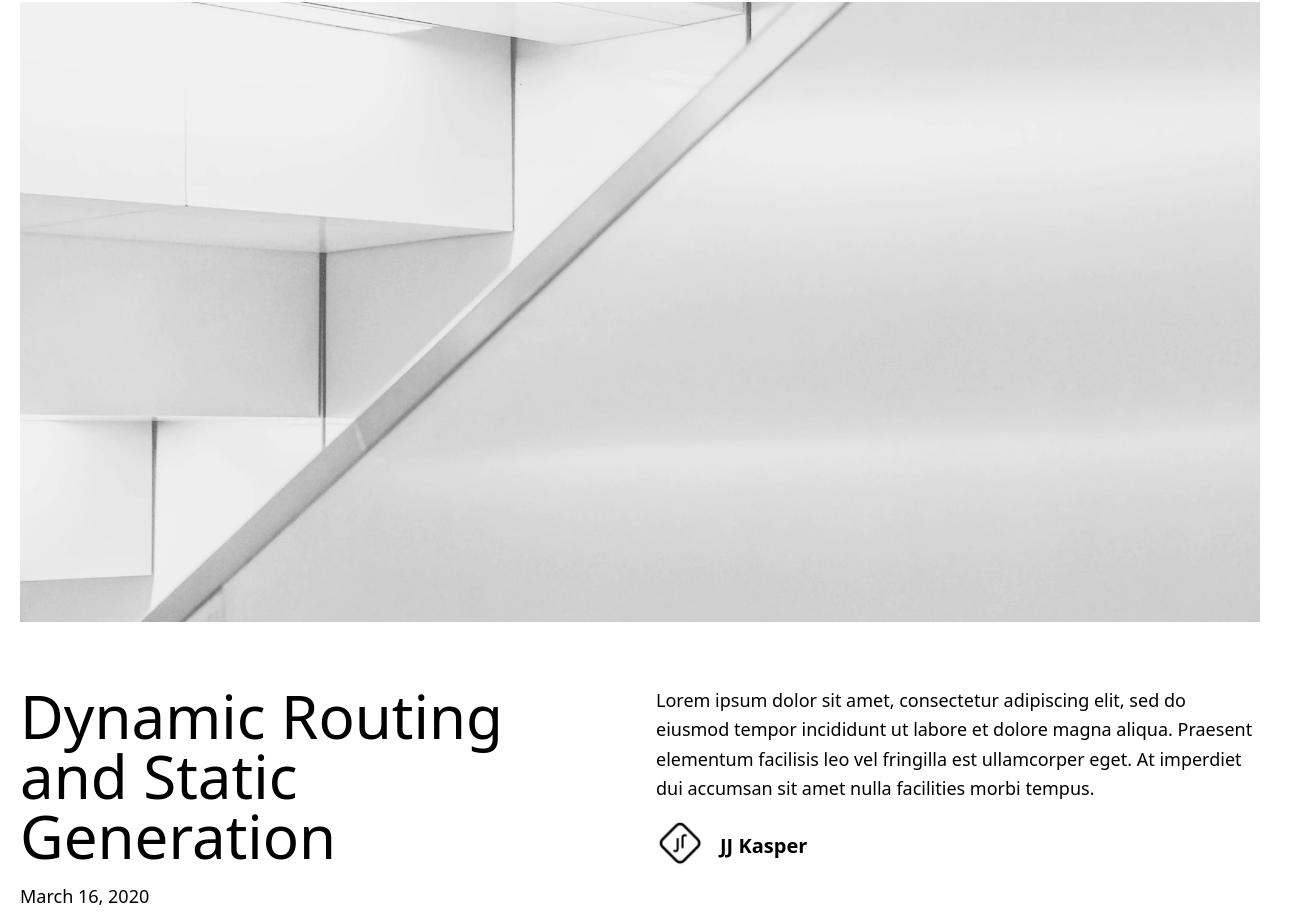
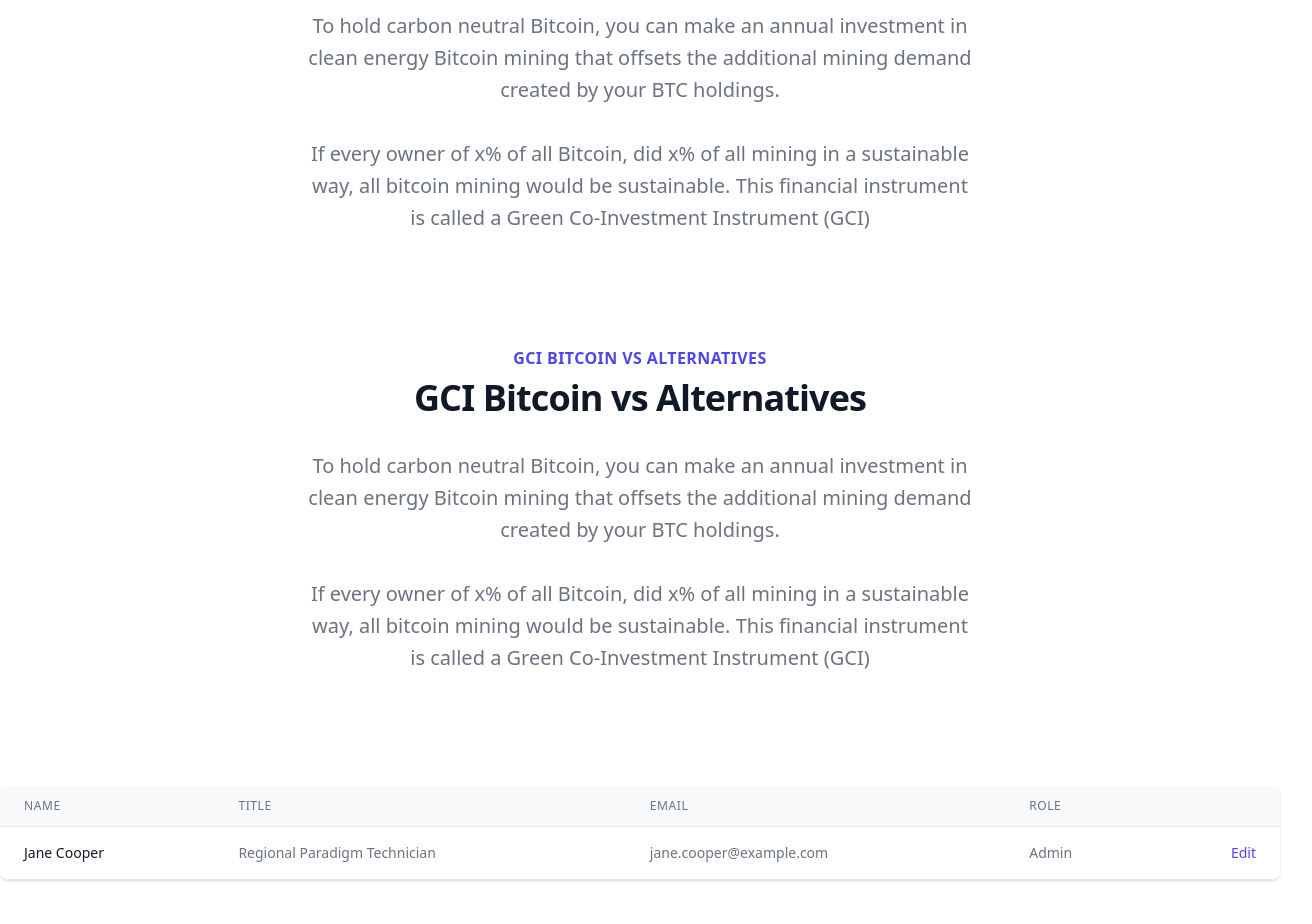
Before and after one commit to frontendbitcoin/gci-bitcoin, a Next.js app: page / in a window 1280 px wide. Shown: the part 1000-1924 px from the top of the page, 1312 px wide, since content can reach past the window. Built offline with nearby package versions, Linux system fonts and the light colour scheme.

Commit message:
Draft how it works and comparison table

```diff
--- /dev/null
+++ b/components/molecules/comparison-table.tsx
@@ -0,0 +1,79 @@
+/* This example requires Tailwind CSS v2.0+ */
+const people = [
+  {
+    name: "Jane Cooper",
+    title: "Regional Paradigm Technician",
+    role: "Admin",
+    email: "jane.cooper@example.com",
+  },
+  // More people...
+];
+
+const ComparisonTable = () => (
+  <div className="flex flex-col">
+    <div className="-my-2 overflow-x-auto sm:-mx-6 lg:-mx-8">
+      <div className="py-2 align-middle inline-block min-w-full sm:px-6 lg:px-8">
+        <div className="shadow overflow-hidden border-b border-gray-200 sm:rounded-lg">
+          <table className="min-w-full divide-y divide-gray-200">
+            <thead className="bg-gray-50">
+              <tr>
+                <th
+                  scope="col"
+                  className="px-6 py-3 text-left text-xs font-medium text-gray-500 uppercase tracking-wider"
+                >
+                  Name
+                </th>
+                <th
+                  scope="col"
+                  className="px-6 py-3 text-left text-xs font-medium text-gray-500 uppercase tracking-wider"
+                >
+                  Title
+                </th>
+                <th
+                  scope="col"
+                  className="px-6 py-3 text-left text-xs font-medium text-gray-500 uppercase tracking-wider"
+                >
+                  Email
+                </th>
+                <th
+                  scope="col"
+                  className="px-6 py-3 text-left text-xs font-medium text-gray-500 uppercase tracking-wider"
+                >
+                  Role
+                </th>
+                <th scope="col" className="relative px-6 py-3">
+                  <span className="sr-only">Edit</span>
+                </th>
+              </tr>
+            </thead>
+            <tbody className="bg-white divide-y divide-gray-200">
+              {people.map((person) => (
+                <tr key={person.email}>
+                  <td className="px-6 py-4 whitespace-nowrap text-sm font-medium text-gray-900">
+                    {person.name}
+                  </td>
+                  <td className="px-6 py-4 whitespace-nowrap text-sm text-gray-500">
+                    {person.title}
+                  </td>
+                  <td className="px-6 py-4 whitespace-nowrap text-sm text-gray-500">
+                    {person.email}
+                  </td>
+                  <td className="px-6 py-4 whitespace-nowrap text-sm text-gray-500">
+                    {person.role}
+                  </td>
+                  <td className="px-6 py-4 whitespace-nowrap text-right text-sm font-medium">
+                    <span className="text-indigo-600 hover:text-indigo-900">
+                      Edit
+                    </span>
+                  </td>
+                </tr>
+              ))}
+            </tbody>
+          </table>
+        </div>
+      </div>
+    </div>
+  </div>
+);
+
+export default ComparisonTable;
--- /dev/null
+++ b/components/organisms/how-it-works.tsx
@@ -0,0 +1,59 @@
+import ComparisonTable from "components/molecules/comparison-table";
+
+const HowItWorks = () => (
+  <>
+    <div className="relative py-28 bg-white overflow-hidden">
+      <div className="relative px-4 sm:px-6 lg:px-8">
+        <div className="text-lg max-w-prose mx-auto">
+          <h3>
+            <span className="block text-base text-center text-indigo-600 font-semibold tracking-wide uppercase">
+              How It Works
+            </span>
+            <span className="mt-2 block text-3xl text-center leading-8 font-extrabold tracking-tight text-gray-900 sm:text-4xl">
+              GCI Bitcoin for Beginners
+            </span>
+          </h3>
+          <p className="mt-8 text-xl text-center text-gray-500 leading-8">
+            To hold carbon neutral Bitcoin, you can make an annual investment in
+            clean energy Bitcoin mining that offsets the additional mining
+            demand created by your BTC holdings.
+          </p>
+          <p className="mt-8 text-xl text-center text-gray-500 leading-8">
+            If every owner of x% of all Bitcoin, did x% of all mining in a
+            sustainable way, all bitcoin mining would be sustainable. This
+            financial instrument is called a Green Co-Investment Instrument
+            (GCI)
+          </p>
+        </div>
+      </div>
+    </div>{" "}
+    <div className="relative pb-28 bg-white overflow-hidden">
+      <div className="relative px-4 sm:px-6 lg:px-8">
+        <div className="text-lg max-w-prose mx-auto">
+          <h3>
+            <span className="block text-base text-center text-indigo-600 font-semibold tracking-wide uppercase">
+              GCI Bitcoin vs Alternatives
+            </span>
+            <span className="mt-2 block text-3xl text-center leading-8 font-extrabold tracking-tight text-gray-900 sm:text-4xl">
+              GCI Bitcoin vs Alternatives
+            </span>
+          </h3>
+          <p className="mt-8 text-xl text-center text-gray-500 leading-8">
+            To hold carbon neutral Bitcoin, you can make an annual investment in
+            clean energy Bitcoin mining that offsets the additional mining
+            demand created by your BTC holdings.
+          </p>
+          <p className="mt-8 text-xl text-center text-gray-500 leading-8">
+            If every owner of x% of all Bitcoin, did x% of all mining in a
+            sustainable way, all bitcoin mining would be sustainable. This
+            financial instrument is called a Green Co-Investment Instrument
+            (GCI)
+          </p>
+        </div>
+      </div>
+    </div>
+    <ComparisonTable />
+  </>
+);
+
+export default HowItWorks;
--- a/pages/index.tsx
+++ b/pages/index.tsx
@@ -1,6 +1,7 @@
 import Head from "next/head";
 import Layout from "components/layouts/layout";
 import Hero from "components/organisms/hero";
+import HowItWorks from "components/organisms/how-it-works";
 import Container from "../old-components/container";
 import MoreStories from "../old-components/more-stories";
 import HeroPost from "../old-components/hero-post";
@@ -21,6 +22,7 @@
         <title>GCI Bitcoin | Hold Carbon Neutral BTC</title>
       </Head>
       <Hero />
+      <HowItWorks />
       <Container>
         <Intro />
         {heroPost && (
```
